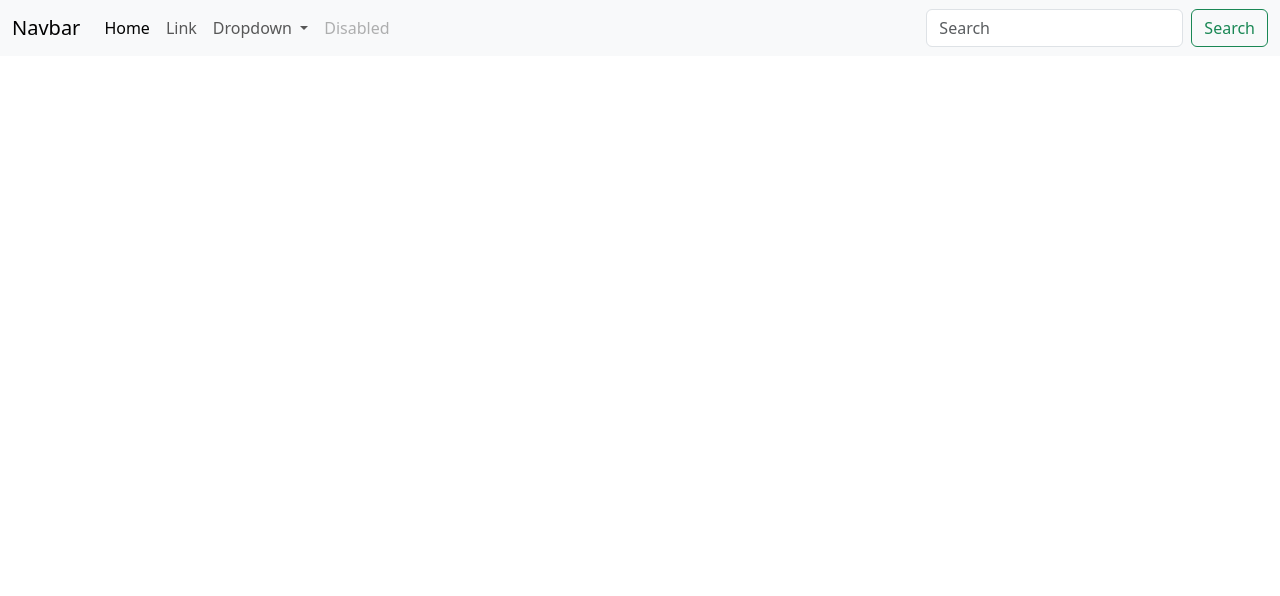
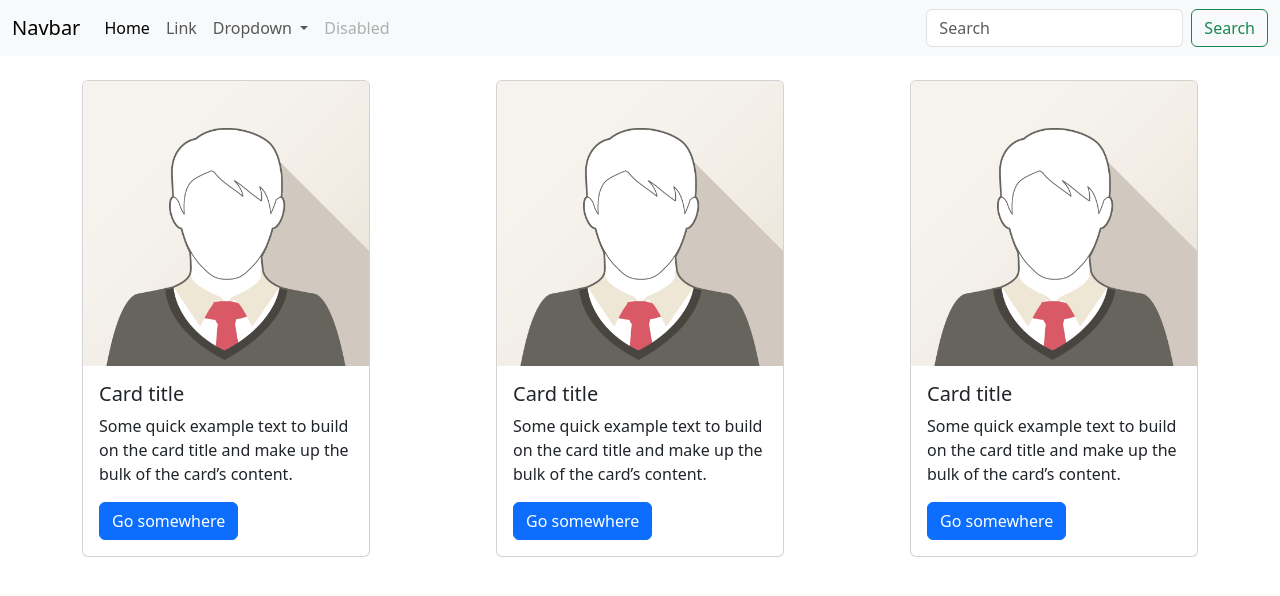
Before and after one commit to RagabRasmy1/team_lap, a plain HTML site: page index.html in a window 1280 px wide. Drawn offline with nearby package versions, Linux system fonts and the light colour scheme.

Commit message:
added cards

```diff
--- a/index.html
+++ b/index.html
@@ -7,6 +7,7 @@
   <link href="https://cdn.jsdelivr.net/npm/bootstrap@5.3.6/dist/css/bootstrap.min.css" rel="stylesheet" integrity="sha384-4Q6Gf2aSP4eDXB8Miphtr37CMZZQ5oXLH2yaXMJ2w8e2ZtHTl7GptT4jmndRuHDT" crossorigin="anonymous">
 </head>
 <body>
+  <!-- Navbar -->
   <nav class="navbar navbar-expand-lg bg-body-tertiary">
   <div class="container-fluid">
     <a class="navbar-brand" href="#">Navbar</a>
@@ -44,6 +45,33 @@
   </div>
 </nav>
 
+<!-- Cards -->
+<div class="container d-flex justify-content-between align-items-center mt-4">
+  <div class="card" style="width: 18rem;">
+    <img src="./img_avatar1.png" class="card-img-top" alt="...">
+    <div class="card-body">
+      <h5 class="card-title">Card title</h5>
+      <p class="card-text">Some quick example text to build on the card title and make up the bulk of the card’s content.</p>
+      <a href="#" class="btn btn-primary">Go somewhere</a>
+    </div>
+  </div>
+  <div class="card" style="width: 18rem;">
+    <img src="./img_avatar1.png" class="card-img-top" alt="...">
+    <div class="card-body">
+      <h5 class="card-title">Card title</h5>
+      <p class="card-text">Some quick example text to build on the card title and make up the bulk of the card’s content.</p>
+      <a href="#" class="btn btn-primary">Go somewhere</a>
+    </div>
+  </div>
+  <div class="card" style="width: 18rem;">
+    <img src="./img_avatar1.png" class="card-img-top" alt="...">
+    <div class="card-body">
+      <h5 class="card-title">Card title</h5>
+      <p class="card-text">Some quick example text to build on the card title and make up the bulk of the card’s content.</p>
+      <a href="#" class="btn btn-primary">Go somewhere</a>
+    </div>
+  </div>
+</div>
   <script src="https://cdn.jsdelivr.net/npm/bootstrap@5.3.6/dist/js/bootstrap.bundle.min.js" integrity="sha384-j1CDi7MgGQ12Z7Qab0qlWQ/Qqz24Gc6BM0thvEMVjHnfYGF0rmFCozFSxQBxwHKO" crossorigin="anonymous"></script>
 </body>
 </html>
```
Also changed, not shown: img_avatar1.png (added).
